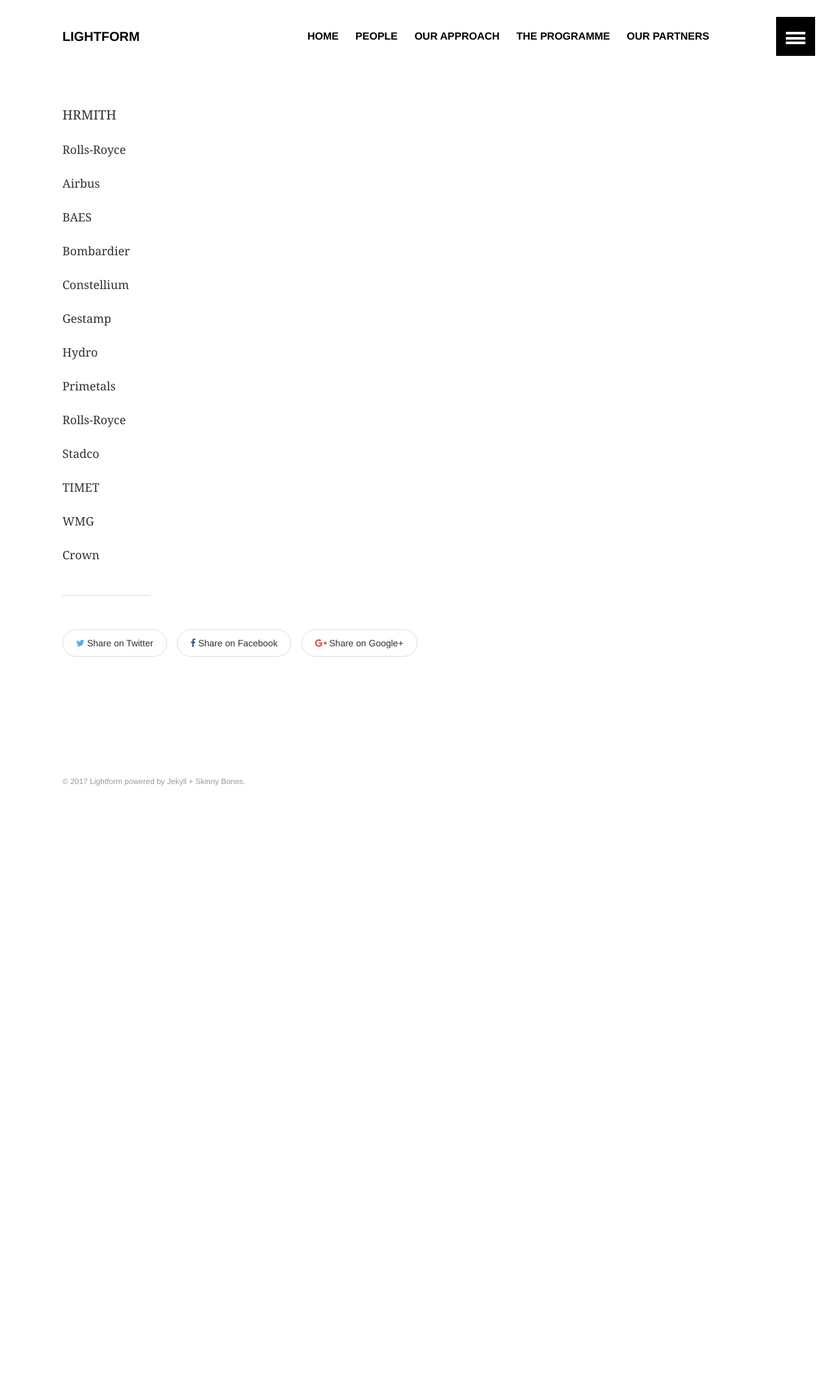
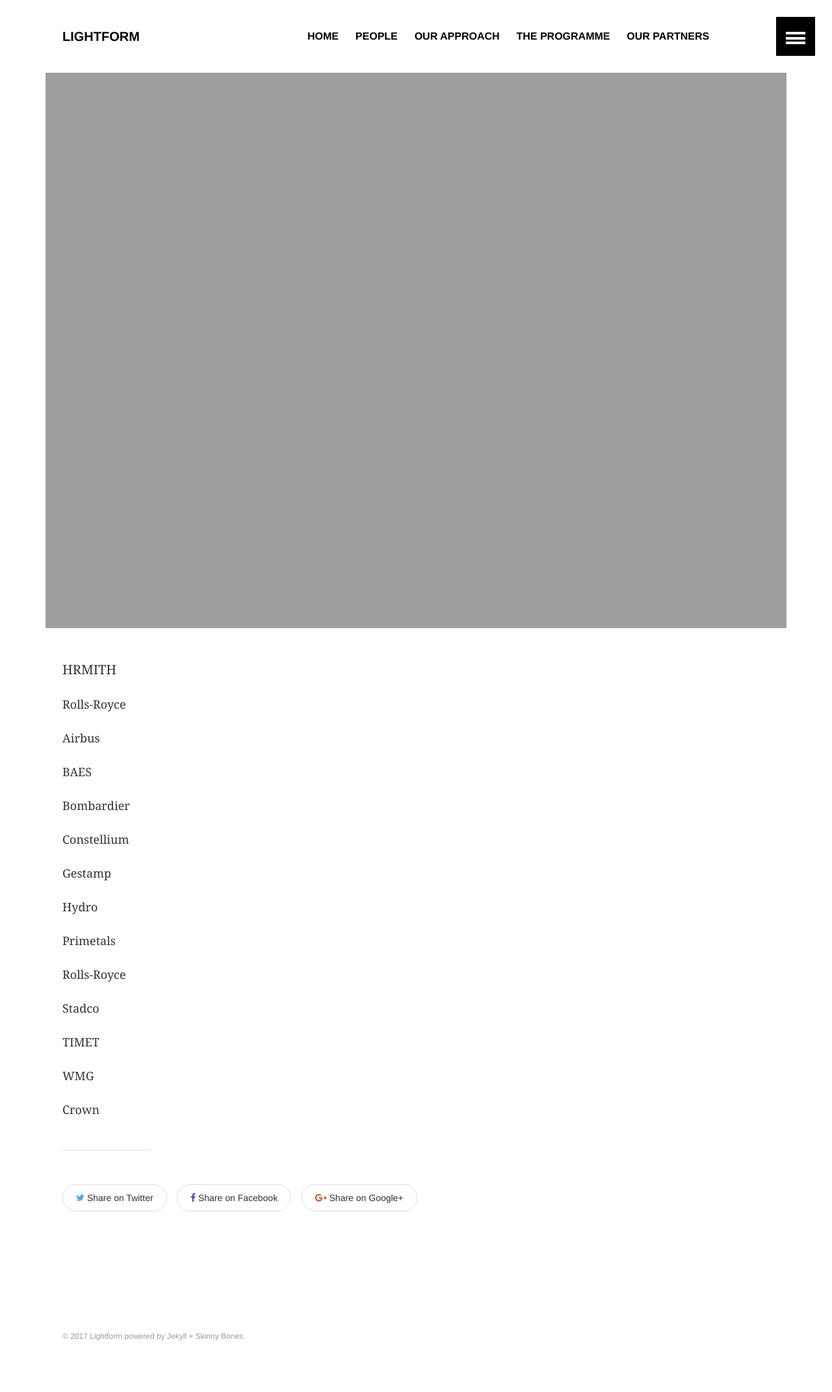
Before and after one commit to JQFonseca/lightform-site, a Jekyll site: the page built from _pages/partners.md, in a window 1280 px wide. Shown: the whole page at 65% size. Built offline with Jekyll 4.4.1, drawn with Linux system fonts in a browser that asks for light colours; before the commit the page ends 1289 px from its top, so only the background shows below that.

```diff
--- a/_pages/partners.md
+++ b/_pages/partners.md
@@ -1,7 +1,8 @@
 ---
 layout: article
 permalink: /partners/
-
+image:
+  feature: blades.jpg
 ---
 
 HRMITH
```
Also changed, not shown: 1 other file.
